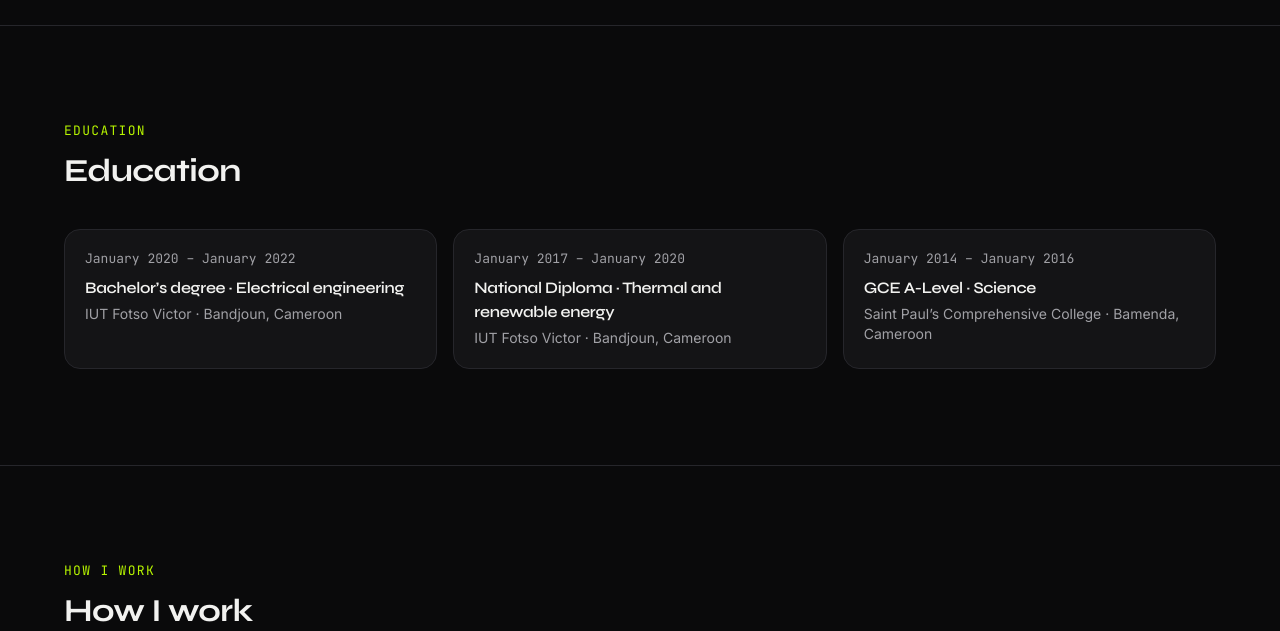
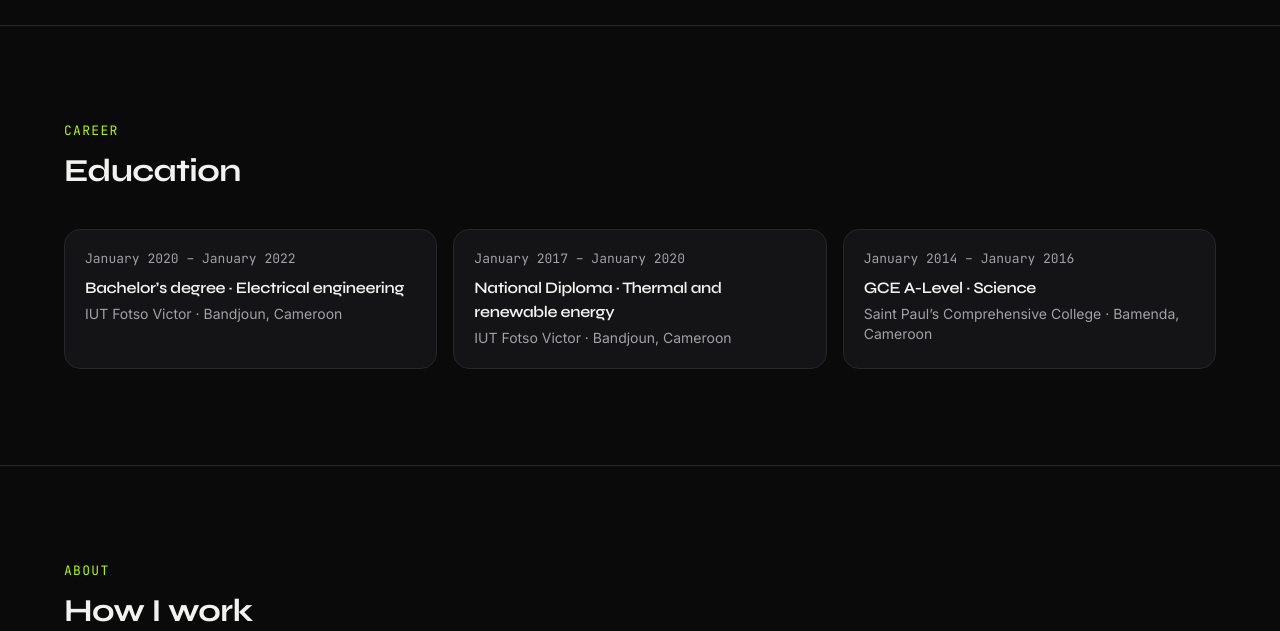
Before and after one commit to kodage111/portfolio, a Next.js app: page /en/a-propos in a window 1280 px wide. Shown: the part 1900-2531 px from the top of the page. Built offline with nearby package versions, Linux system fonts and the light colour scheme; no server answers.

Commit message:
fix(a-propos): surtitres distincts pour Formation et Méthode
Co-Authored-By: Claude Fable 5.1 <noreply@anthropic.com>

```diff
--- a/app/[lang]/a-propos/page.tsx
+++ b/app/[lang]/a-propos/page.tsx
@@ -56,7 +56,7 @@ export default async function PageAPropos({ params }: ParametresLang) {
         </div>
       </Section>
       <Section id="formation" bordure>
-        <TitreSection surtitre={dict.aPropos.formation} titre={dict.aPropos.formation} />
+        <TitreSection surtitre={dict.parcours.surtitre} titre={dict.aPropos.formation} />
         <div className="mt-10 grid gap-4 md:grid-cols-3">
           {formations.map((formation) => (
             <CarteFormation key={formation.id} lang={lang} formation={formation} />
@@ -64,7 +64,7 @@ export default async function PageAPropos({ params }: ParametresLang) {
         </div>
       </Section>
       <Section id="methode">
-        <TitreSection surtitre={dict.aPropos.methode.titre} titre={dict.aPropos.methode.titre} />
+        <TitreSection surtitre={dict.aPropos.titre} titre={dict.aPropos.methode.titre} />
         <div className="mt-10">
           <Methode dict={dict} />
         </div>
```
